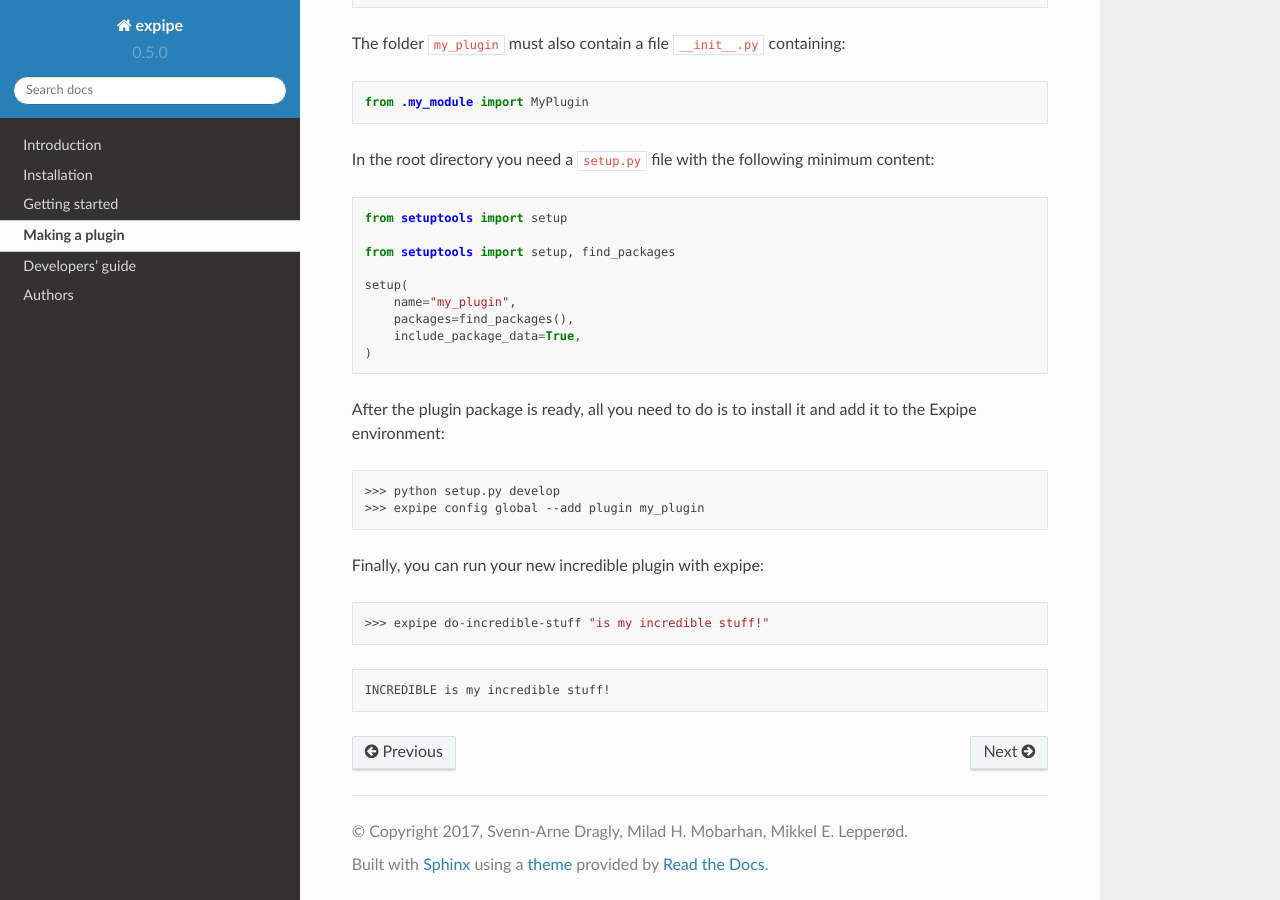
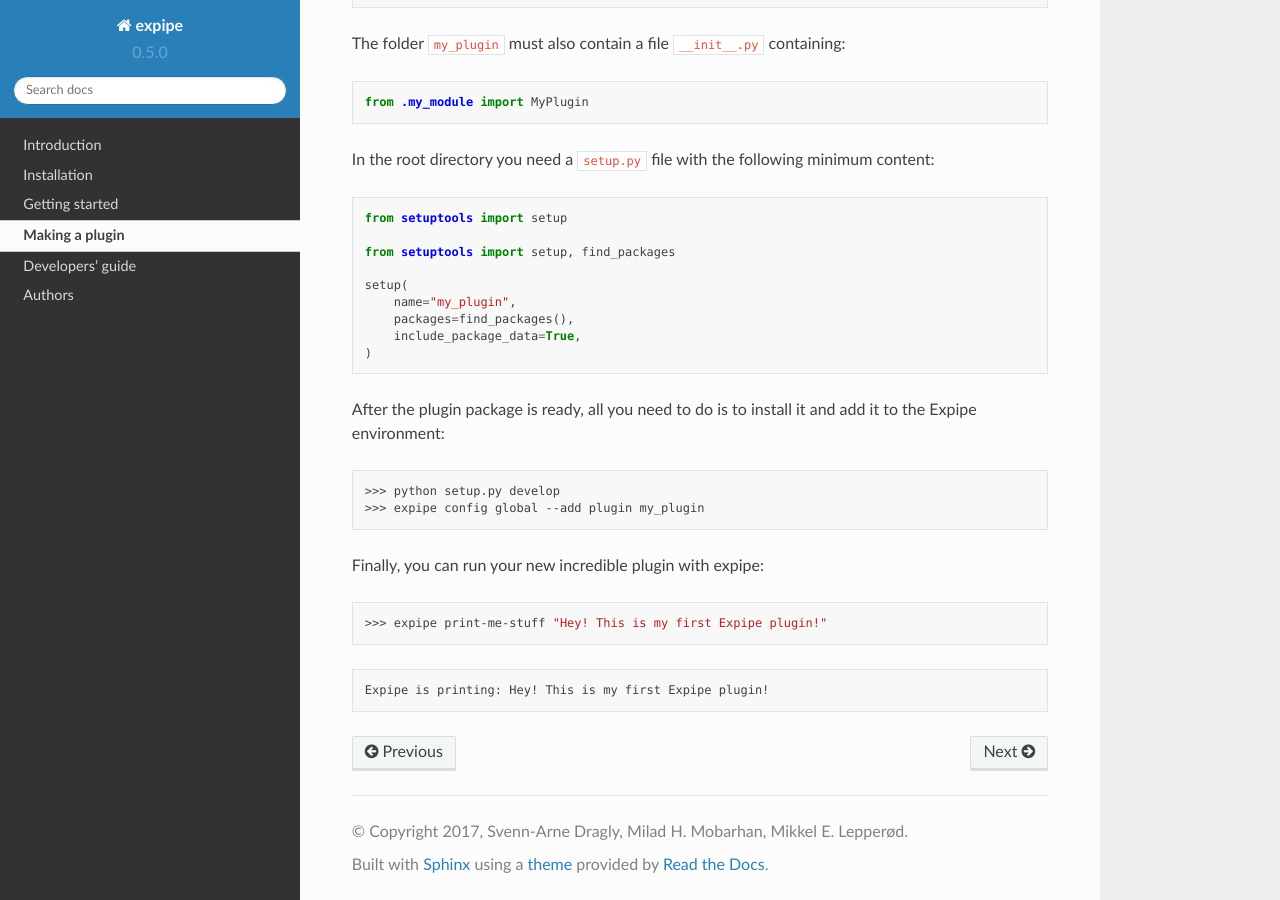
Before and after one commit to CINPLA/expipe, a Sphinx documentation site: the page built from docs/making_plugin.rst, in a window 1280 px wide and 900 px high, scrolled down 632 px. Built offline with Sphinx 7.4.7 and the Read the Docs theme 2.0.0, drawn with Linux system fonts in a browser that asks for light colours.

Commit message:
Fixed small doc error

```diff
--- a/docs/making_plugin.rst
+++ b/docs/making_plugin.rst
@@ -68,8 +68,8 @@ Finally, you can run your new incredible plugin with expipe:
 
 .. code-block:: bash
 
-  >>> expipe do-incredible-stuff "is my incredible stuff!"
+  >>> expipe print-me-stuff "Hey! This is my first Expipe plugin!"
 
 .. parsed-literal::
 
-    INCREDIBLE is my incredible stuff!
+    Expipe is printing: Hey! This is my first Expipe plugin!
```
